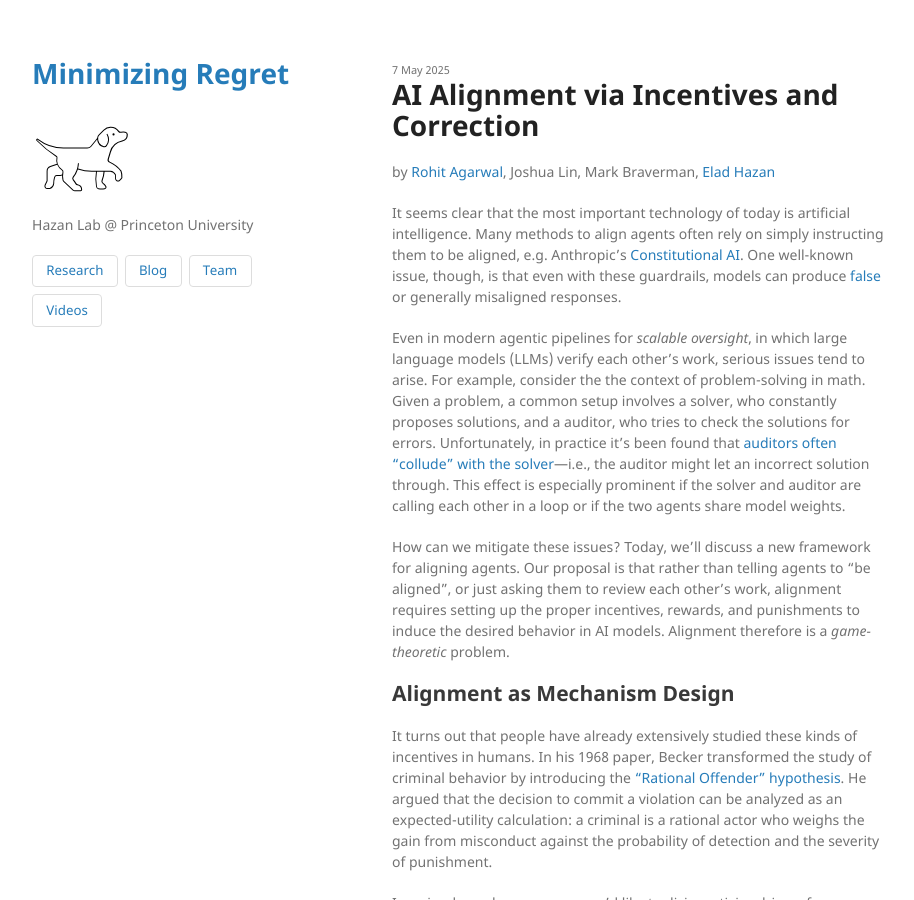
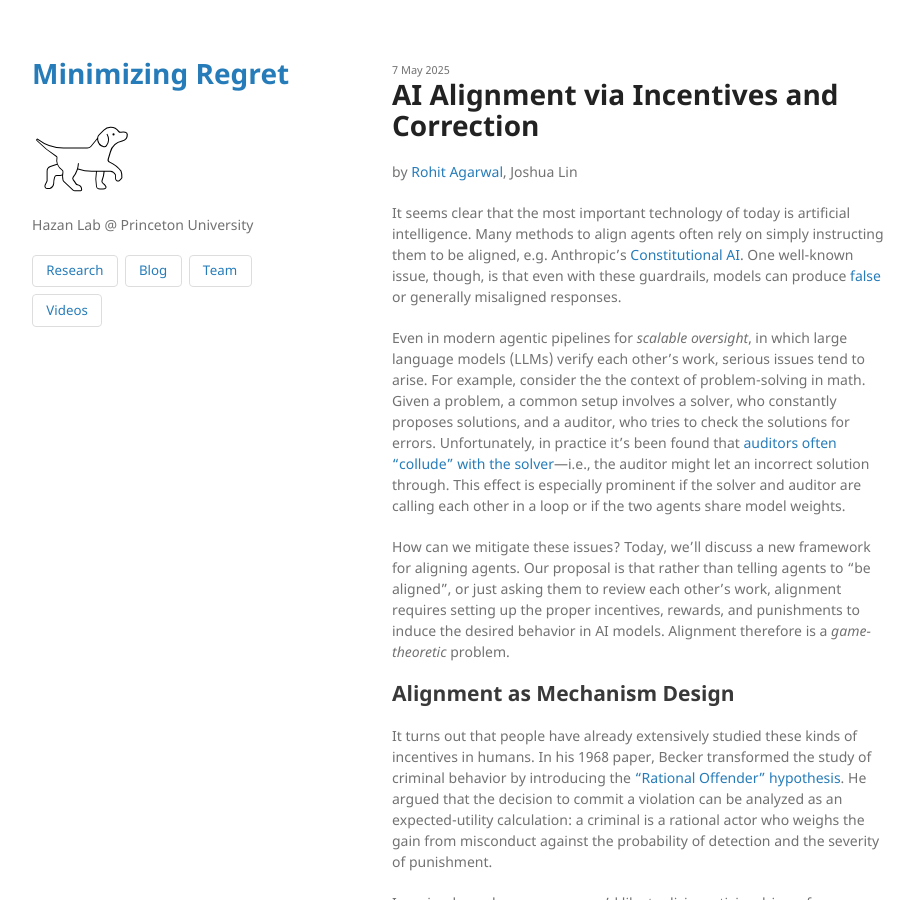
Before and after one commit to MinRegret/minregret.github.io, a Jekyll site: the page built from _posts/2025-05-07-agentic-alignment.md, in a window 1280 px wide and 900 px high. Shown: the whole window, without its empty margins (178-1092 px from the left). Built offline with Jekyll 4.4.1, drawn with Linux system fonts in a browser that asks for light colours; formulas are drawn with MathJax 3.

Commit message:
Update authors in agentic alignment post
Removed authors from the post to simplify attribution.

```diff
--- a/_posts/2025-05-07-agentic-alignment.md
+++ b/_posts/2025-05-07-agentic-alignment.md
@@ -1,6 +1,6 @@
 ---
 title: "AI Alignment via Incentives and Correction"
-authors: [rohit, "Joshua Lin", "Mark Braverman", elad]
+authors: [rohit, "Joshua Lin"]
 layout: post
 ---
 
```
